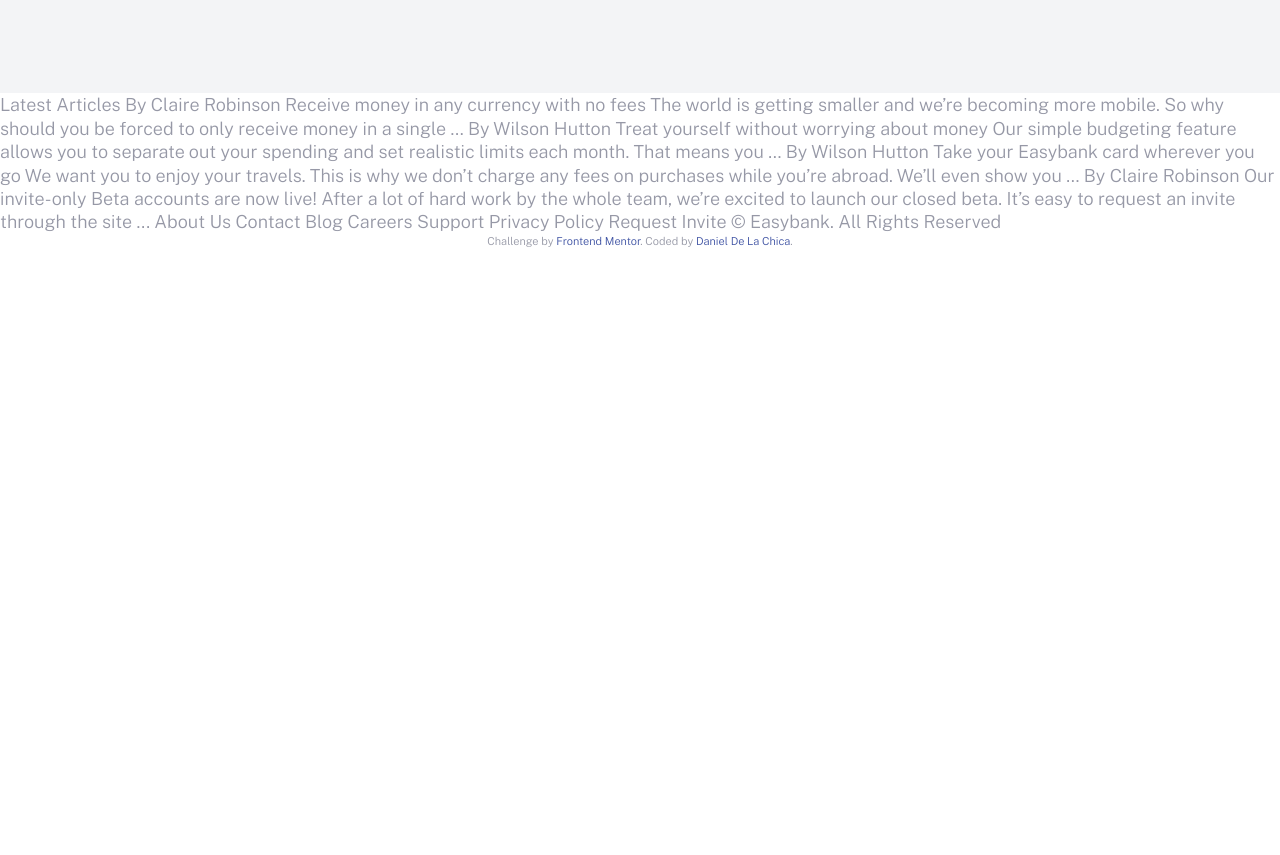
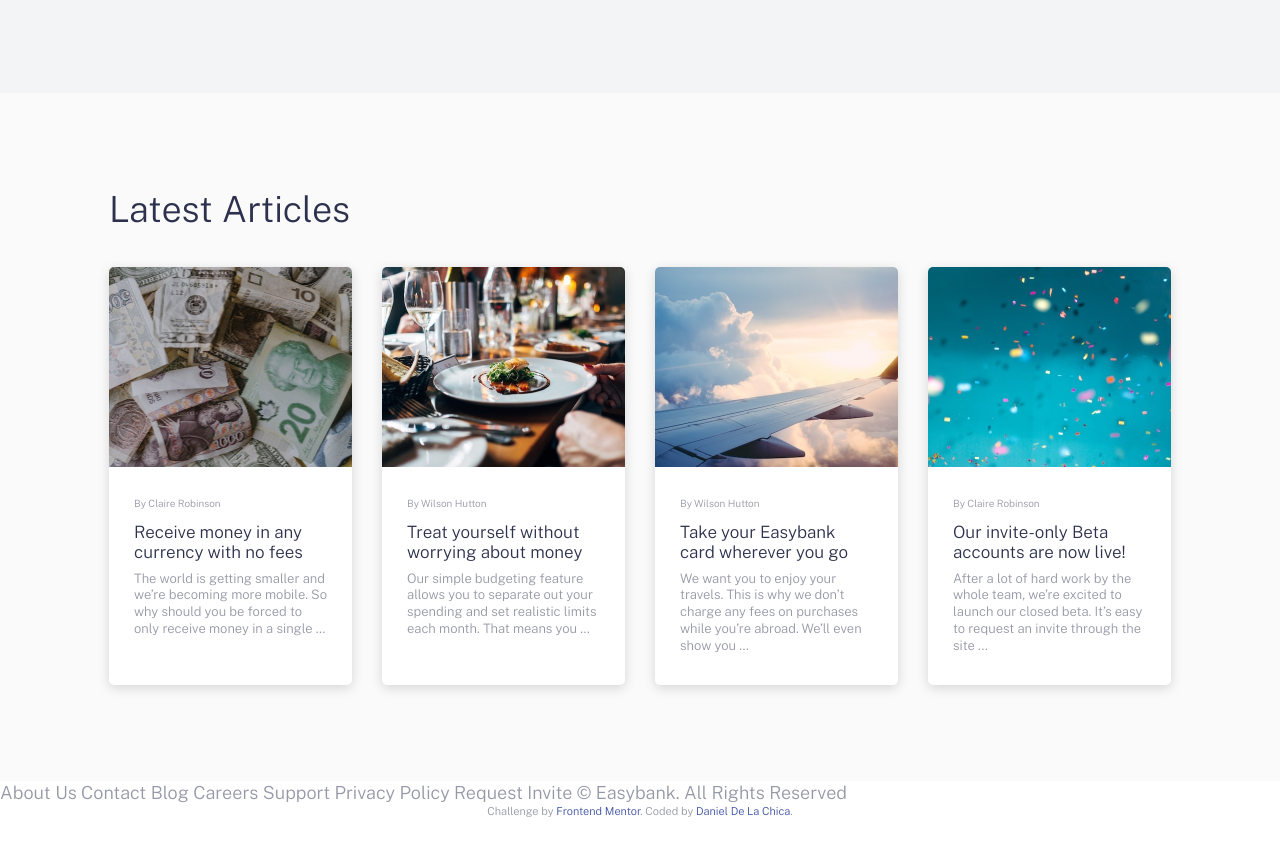
Before and after one commit to DDelachica/Practice, a plain HTML site: page Easybank Landing Page/index.html in a window 1280 px wide. Shown: the part 1310-2165 px from the top of the page. Drawn offline with nearby package versions, Linux system fonts and the light colour scheme.

Commit message:
added 'Latest Articles' section to mobile/table/desktop

```diff
--- /dev/null
+++ b/Easybank Landing Page/app/js/scss/_article.scss
@@ -0,0 +1,71 @@
+.articles {
+    background-color: $veryLightGray;
+}
+
+.article {
+
+
+    &__content {
+
+    }
+
+    &__grid {
+        display: grid;
+        grid-template-columns: 1fr;
+        gap: 1.875rem;
+
+        @include breakpoint-up(medium){
+            grid-template-columns: repeat(2, 1fr);
+        }
+
+        @include breakpoint-up(large){
+            grid-template-columns: repeat(4, 1fr);
+        }
+    }
+
+    &__item {
+        border-radius: 0.3125rem;
+        background-color: $white;
+        overflow: hidden;
+        box-shadow: 0px 3px 12px rgba(0,0,0,0.15);
+        transition: all 150ms ease-in-out;
+
+        &:hover {
+            transform: scale(1.05);
+        }
+    }
+
+    &__image {
+        height: 12.5rem;
+        background-size: cover;
+        background-repeat: no-repeat;
+        background-position: center center;
+    }
+
+    &__text {
+
+        padding: 1.875rem 1.875rem 2.5rem 1.875rem;
+        color: $grayishBlue;
+
+        @include breakpoint-up(medium){
+            padding: 1.875rem 1.5625rem;
+        }
+
+    }
+
+    &__author {
+        font-size: 0.625rem;
+        margin-bottom: 0.75rem;
+    }
+
+    &__title {
+        font-size: 1.0625rem;
+        line-height: 1.2;
+        color: $darkBlue;
+        margin-bottom: 0.5rem;
+    }
+
+    &__description {
+        font-size: 0.8125rem;
+    }
+}
--- a/Easybank Landing Page/app/js/scss/style.scss
+++ b/Easybank Landing Page/app/js/scss/style.scss
@@ -6,3 +6,4 @@
 @import "header";
 @import "hero";
 @import "feature";
+@import "article";
--- a/Easybank Landing Page/index.html
+++ b/Easybank Landing Page/index.html
@@ -131,6 +131,81 @@
 
   </section>
 
+  <section class="articles">
+
+    <div class="article__content container container--pall">
+
+      <h2>Latest Articles</h2>
+
+      <div class="article__grid">
+
+        <a href="#" class="article__item">
+          <div class="article__image" style="background-image: url('/dist/images/image-currency.jpg')"></div>
+          <div class="article__text">
+            <div class="article__author">
+              By Claire Robinson
+            </div>
+            <div class="article__title">
+              Receive money in any currency with no fees
+            </div>
+            <div class="article__description">
+              The world is getting smaller and we’re becoming more mobile. So why should you be
+              forced to only receive money in a single …
+            </div>
+          </div>
+        </a>
+
+        <a href="#" class="article__item">
+          <div class="article__image" style="background-image: url('/dist/images/image-restaurant.jpg')"></div>
+          <div class="article__text">
+            <div class="article__author">
+              By Wilson Hutton
+            </div>
+            <div class="article__title">
+                Treat yourself without worrying about money
+            </div>
+            <div class="article__description">
+              Our simple budgeting feature allows you to separate out your spending and set
+              realistic limits each month. That means you …
+            </div>
+          </div>
+        </a>
+
+        <a href="#" class="article__item">
+          <div class="article__image" style="background-image: url('/dist/images/image-plane.jpg')"></div>
+          <div class="article__text">
+            <div class="article__author">
+              By Wilson Hutton
+            </div>
+            <div class="article__title">
+              Take your Easybank card wherever you go
+            </div>
+            <div class="article__description">
+                We want you to enjoy your travels. This is why we don’t charge any fees on purchases
+                while you’re abroad. We’ll even show you …
+            </div>
+          </div>
+        </a>
+
+        <a href="#" class="article__item">
+          <div class="article__image" style="background-image: url('/dist/images/image-confetti.jpg')"></div>
+          <div class="article__text">
+            <div class="article__author">
+              By Claire Robinson
+            </div>
+            <div class="article__title">
+              Our invite-only Beta accounts are now live!
+            </div>
+            <div class="article__description">
+              After a lot of hard work by the whole team, we’re excited to launch our closed beta.
+              It’s easy to request an invite through the site ...
+            </div>
+          </div>
+        </a>
+      </div>
+    </div>
+
+  </section>
 
 
 
@@ -138,33 +213,6 @@
 
 
 
-
-
-
-
-
-
-  Latest Articles
-
-  By Claire Robinson
-  Receive money in any currency with no fees
-  The world is getting smaller and we’re becoming more mobile. So why should you be
-  forced to only receive money in a single …
-
-  By Wilson Hutton
-  Treat yourself without worrying about money
-  Our simple budgeting feature allows you to separate out your spending and set
-  realistic limits each month. That means you …
-
-  By Wilson Hutton
-  Take your Easybank card wherever you go
-  We want you to enjoy your travels. This is why we don’t charge any fees on purchases
-  while you’re abroad. We’ll even show you …
-
-  By Claire Robinson
-  Our invite-only Beta accounts are now live!
-  After a lot of hard work by the whole team, we’re excited to launch our closed beta.
-  It’s easy to request an invite through the site ...
 
 
 
```
Also changed, not shown: dist/style.css, 1 other file.
